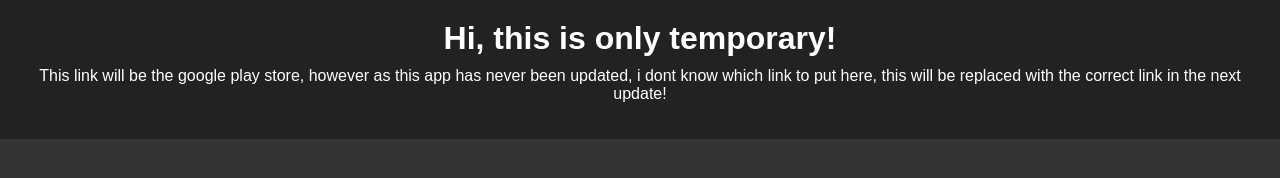
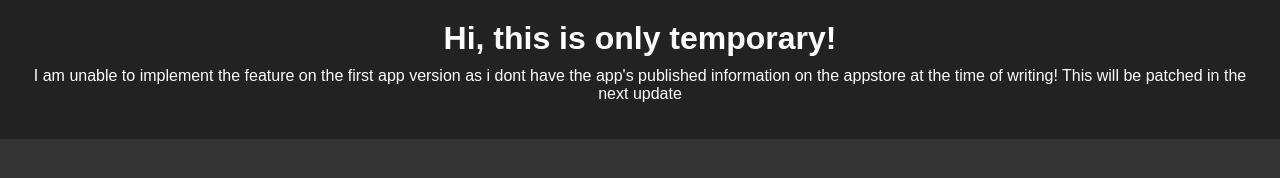
Before and after one commit to jlabapplications/TemporaryMessage, a plain HTML site: page index.html in a window 1280 px wide. Drawn offline with Linux system fonts and the light colour scheme.

Commit message:
Update index.html

```diff
--- a/index.html
+++ b/index.html
@@ -32,7 +32,7 @@
 
 <div class="banner">
     <h1>Hi, this is only temporary!</h1>
-    <p>This link will be the google play store, however as this app has never been updated, i dont know which link to put here, this will be replaced with the correct link in the next update!</p>
+    <p>I am unable to implement the feature on the first app version as i dont have the app's published information on the appstore at the time of writing! This will be patched in the next update</p>
 </div>
 
 </body>
```
